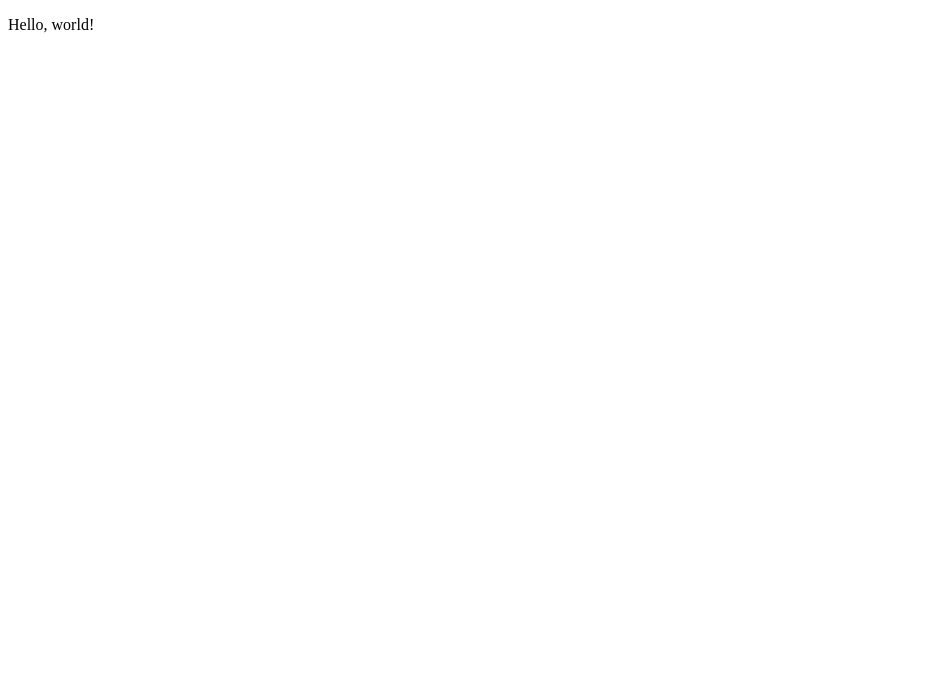
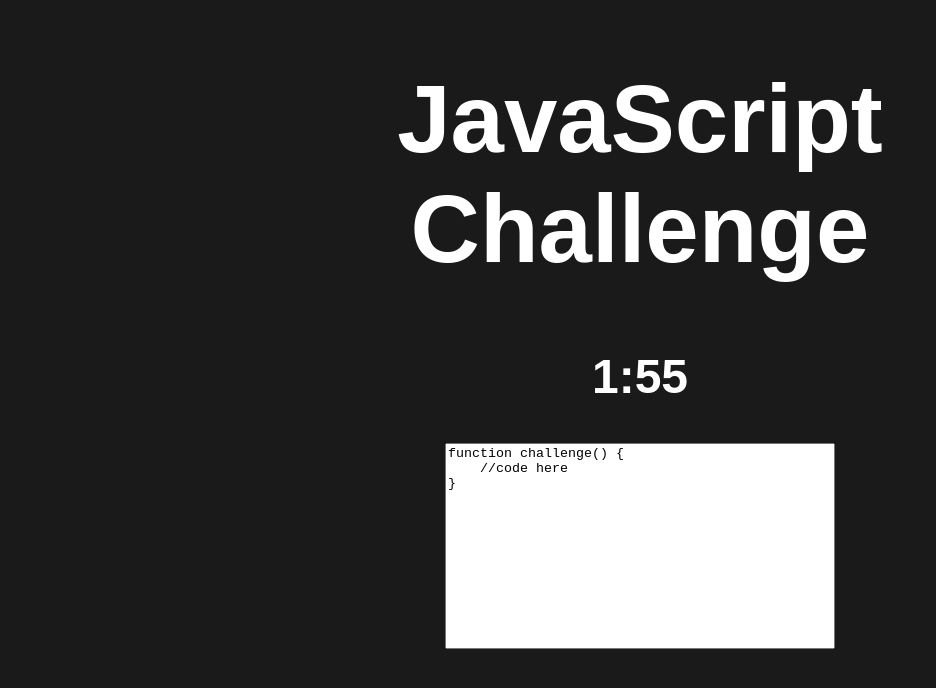
Before and after one commit to mikebranstein/JavaScriptChallenge, a plain HTML site: page index.html in a window 1280 px wide. Shown: the whole page, without its empty margins (0-936 px from the left). Drawn offline with Linux system fonts and the light colour scheme.

Commit message:
Update 2017-04-26T20:23:17.435Z

```diff
--- /dev/null
+++ b/css/main.css
@@ -0,0 +1,21 @@
+html {
+    font-size: 2em !important;
+    color: #FFF !important;
+    font-family: Arial !important;
+}
+
+body {
+    margin: 5% 20%;
+    text-align: center;
+    background-color: #1A1A1A;
+}
+
+#editor {
+    resize: none;
+    width: 50%;
+    height: 200px;
+}
+
+.header {
+    font-size: 3em;
+}
--- a/index.html
+++ b/index.html
@@ -3,8 +3,15 @@
 <html>
     <head>
         <title>Challenge</title>
+        <link rel="stylesheet" type="text/css" href="css/main.css">
+        <script text="text/javascript" src="js/main.js"></script>
     </head>
     <body>
-        <p>Hello, world!</p>
+        <h1 class="header">JavaScript Challenge</h1>
+        <h2 id="timer">2:00</h2>
+        <textarea id="editor" placeholder="//code here">
+function challenge() {
+    //code here
+}</textarea>
     </body>
 </html>
--- /dev/null
+++ b/js/main.js
@@ -0,0 +1,20 @@
+var countDownDate = addMinutes(new Date(), 2.016);
+
+var x = setInterval(function() {
+    var now = new Date().getTime();
+    var distance = countDownDate - now;
+
+    var minutes = Math.floor((distance % (1000 * 60 * 60)) / (1000 * 60));
+    var seconds = Math.floor((distance % (1000 * 60)) / 1000);
+
+    document.getElementById('timer').innerHTML = minutes + ':' + seconds.toLocaleString('en-US', {minimumIntegerDigits: 2, useGrouping:false});
+
+    if (distance < 0) {
+        clearInterval(x);
+        document.getElementById("timer").innerHTML = "EXPIRED";
+    }
+}, 1000);
+
+function addMinutes(date, minutes) {
+    return new Date(date.getTime() + minutes*60000);
+}
```
